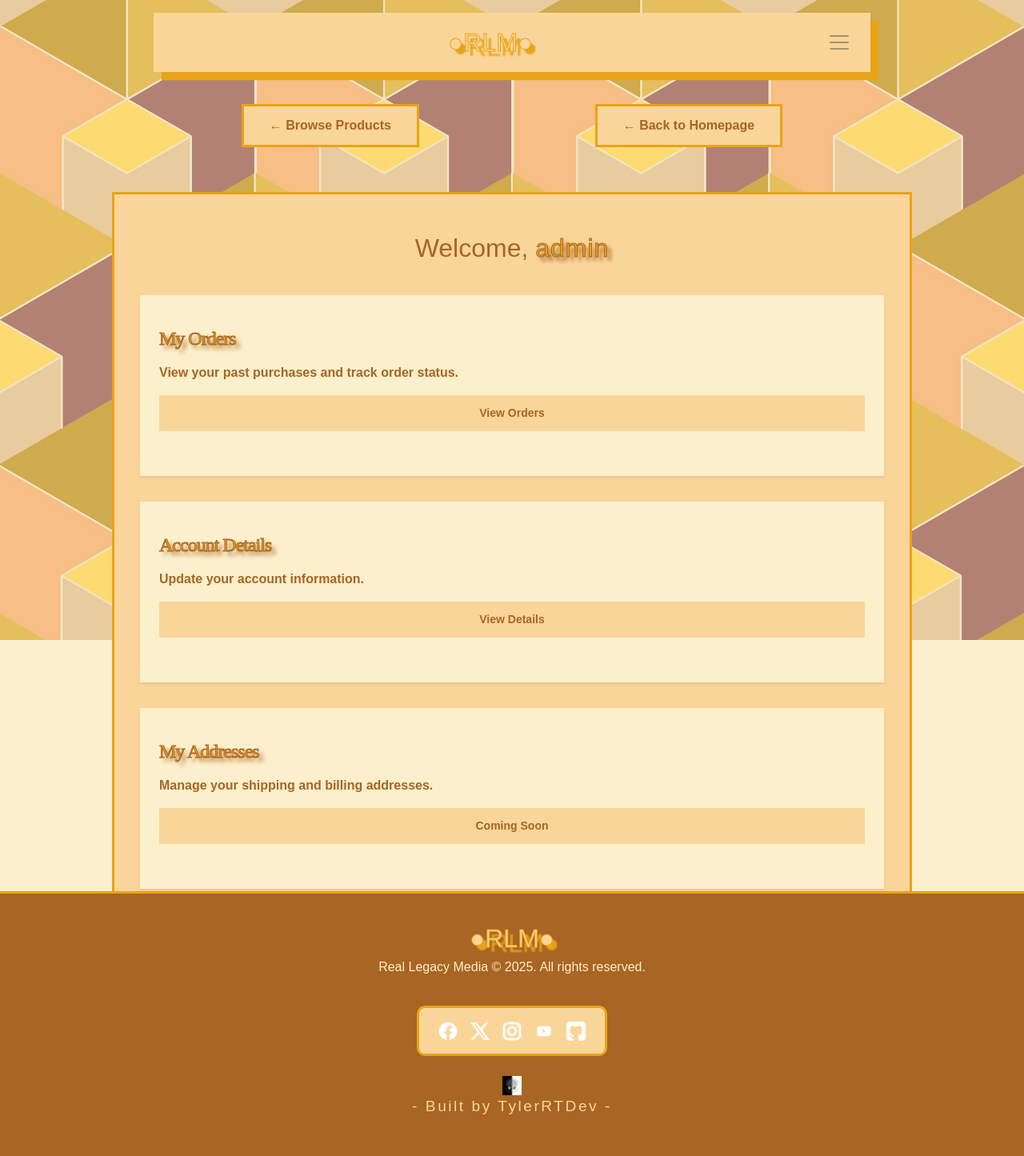
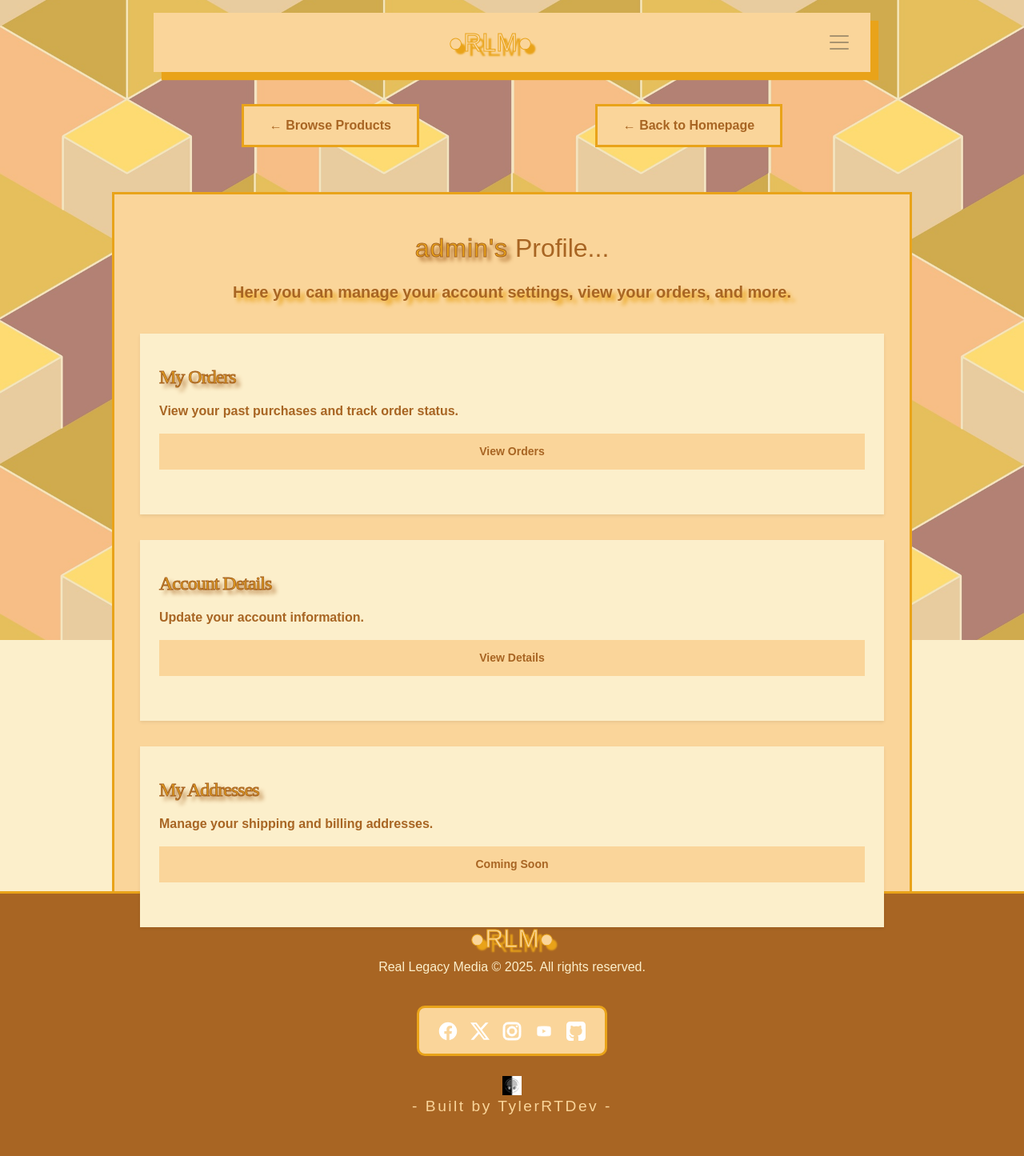
Before and after one commit to TylerRTDev/CI-MSProject4, a Django app: page /accounts/profile/ in a window 1280 px wide. Shown: the whole page at 80% size. Run offline with Django 5.2, Linux system fonts and the light colour scheme; a user stored in the database is signed in; some web fonts are replaced.

Commit message:
Update: Added description for user account

```diff
--- a/static/css/style.css
+++ b/static/css/style.css
@@ -611,7 +611,7 @@ h1, h2, h3, h4 {
     box-shadow: 10px 10px 1px var(--orange);
 }
 
-.catalogue-description h5 {
+.catalogue-description h5, .profile-info h5 {
     color: var(--brown);
     font-weight: bold;
     text-shadow: 5px 5px 5px var(--orange);
--- a/templates/accounts/profile.html
+++ b/templates/accounts/profile.html
@@ -15,8 +15,10 @@
   </div>
   </div>
   <div class="profile-container container py-5">
-    <h2>Welcome, <span>{{ user.username|default:user.username }}<span></h2>
-
+    <h2><span>{{ user.username|default:user.username }}'s</span> Profile...</h2>
+    <div class="profile-info mb-4">
+      <h5 class="text-center">Here you can manage your account settings, view your orders, and more.</h5>
+    </div>
     <div class="row g-">
       <!-- My Orders -->
       <div class="account-tile">
```
